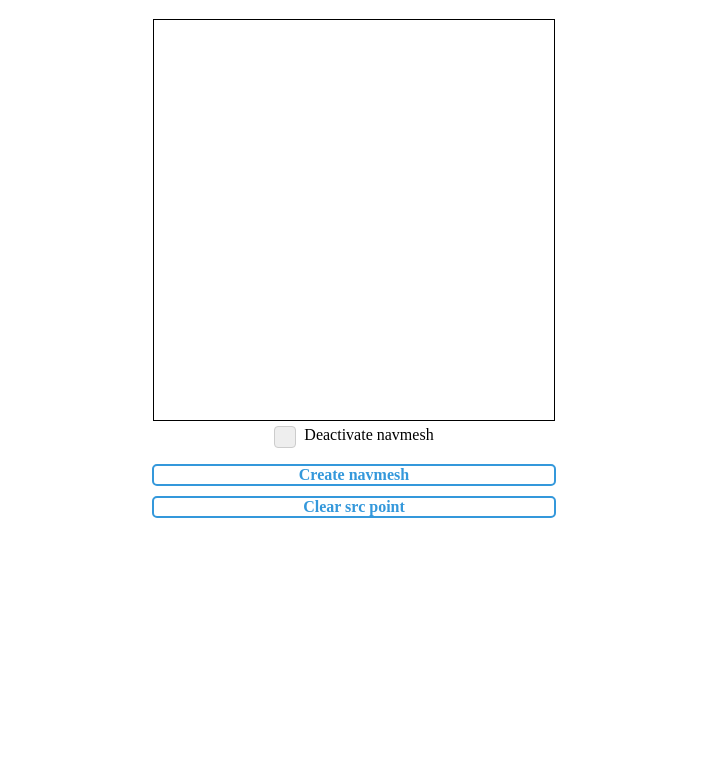
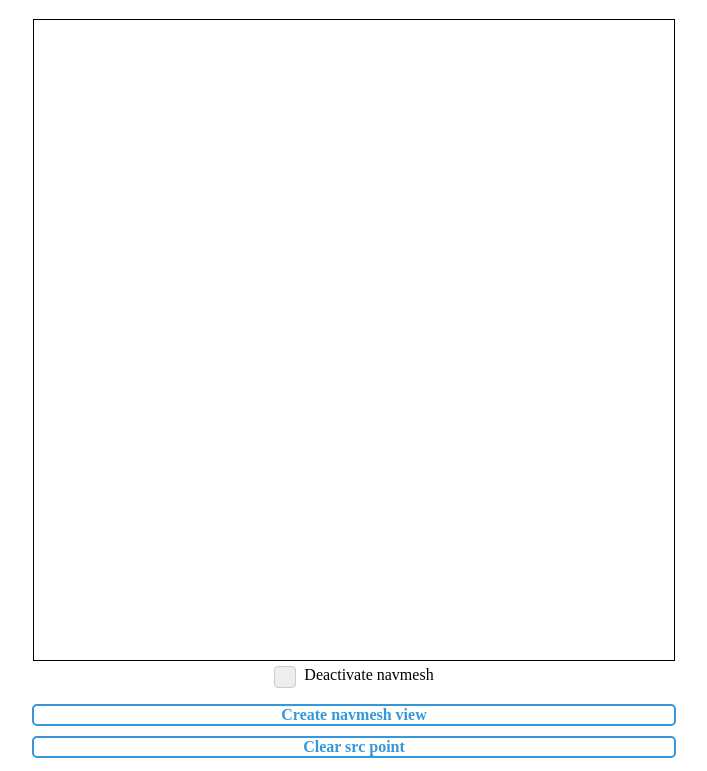
Before and after one commit to SoucupB/BoringPathfinding, a website built with webpack: page index.html in a window 1280 px wide. Shown: the part 69-840 px from the top of the page, without its empty margins (286-993 px from the left). Before the commit the page ends 800 px from the top, so only its background shows below. Built offline with nearby package versions, Linux system fonts and the light colour scheme.

Commit message:
Add navmesh view and css

```diff
--- a/index.html
+++ b/index.html
@@ -11,12 +11,12 @@
 <body>
   <div class="parent">
     <h1>Navmesh Searcher</h1>
-    <canvas class="canvas-parent" id="canvas-drawer" width="400" height="400"></canvas>
+    <canvas class="canvas-parent" id="canvas-drawer" width="640" height="640"></canvas>
     <label class="space checkbox-container">Deactivate navmesh
-      <input type="checkbox" class="checkbox-input">
+      <input id="deactivate-navmesh" type="checkbox" class="checkbox-input">
       <span class="checkmark"></span>
     </label>
-    <div class="space parent-button" id="button-triangulate">Create navmesh</div>
+    <div class="space parent-button" id="button-triangulate">Create navmesh view</div>
     <div class="space parent-button" id="clear-src-point">Clear src point</div>
   </div>
 </body>
--- a/src/index.js
+++ b/src/index.js
@@ -14,3 +14,7 @@ document.getElementById('button-triangulate').addEventListener('click', () => {
 document.getElementById('clear-src-point').addEventListener('click', () => {
   canvas.clearSrcPoint();
 })
+
+document.getElementById('deactivate-navmesh').addEventListener('change', (event) => {
+  canvas.disableInput();
+})
--- a/src/sources/Frontend/CanvasMain.js
+++ b/src/sources/Frontend/CanvasMain.js
@@ -11,11 +11,13 @@ class CanvasMain {
     this.ctx = canvas.getContext("2d");
     this.boundingBox = canvas.getBoundingClientRect();
     this.polygon = new Polygon();
-    this.triangulated = false;
-    this.triangles = [];
+    // this.triangulated = false;
     this.srcPoint = null;
     this.searcher = null;
     this.pathFound = null;
+    this.displayFlag = {
+      triangulated: false
+    }
   }
 
   clearCanvas() {
@@ -44,18 +46,22 @@ class CanvasMain {
     this.pathFound = this.searcher.getPointsPath(this.srcPoint, this.mouse);
   }
 
+  disableInput() {
+    this.displayFlag.triangulated = !this.displayFlag.triangulated;
+  }
+
   drawMidPoints() {
     if(!this.pathFound) {
       return ;
     }
 
     for(let i = 0, c = this.pathFound.length - 1; i < c; i++) {
-      Drawer.canvas_DrawLine(this.pathFound[i], this.pathFound[i + 1]);
+      Drawer.canvas_DrawLine(this.pathFound[i], this.pathFound[i + 1], this.canvas, 'orange');
     }
   }
 
   drawLines() {
-    if(this.triangulated) {
+    if(this.displayFlag.triangulated) {
       return ;
     }
 
@@ -67,11 +73,11 @@ class CanvasMain {
   triangulateMesh() {
     this.polygon.triangulate();
     this.searcher = new Search(this.polygon);
-    this.triangulated = true;
+    this.displayFlag.triangulated = true;
   }
 
   triangulateMeshOnFrame() {
-    if(!this.triangulated) {
+    if(!this.displayFlag.triangulated) {
       return ;
     }
 
@@ -86,7 +92,7 @@ class CanvasMain {
   }
 
   drawCircle() {
-    if(this.triangulated) {
+    if(this.displayFlag.triangulated) {
       return ;
     }
     const closestPoint = this.polygon.getClosestPoint(this.mouse);
@@ -120,7 +126,7 @@ class CanvasMain {
   }
 
   selectTriangle() {
-    if(!this.triangulated) {
+    if(!this.searcher) {
       return ;
     }
     this.srcPoint = new Point(this.mouse.y, this.mouse.x);
--- a/src/styles/canvas.css
+++ b/src/styles/canvas.css
@@ -21,7 +21,7 @@
   color: #3498db;
   background-color: #fff;
   transition: background-color 0.3s, color 0.3s, border-color 0.3s;
-  width: 400px;
+  width: 640px;
 }
 
 .space {
```
